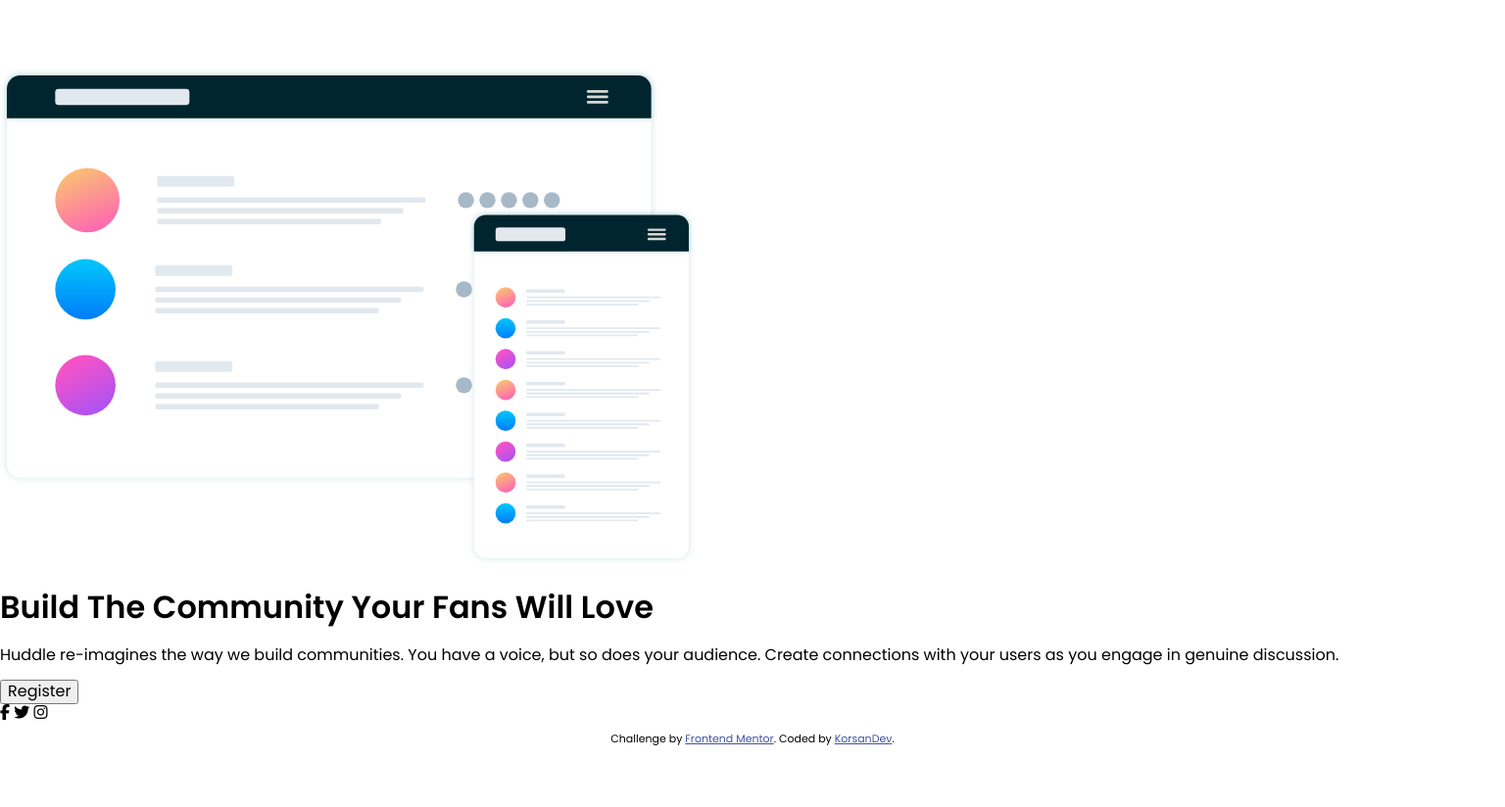
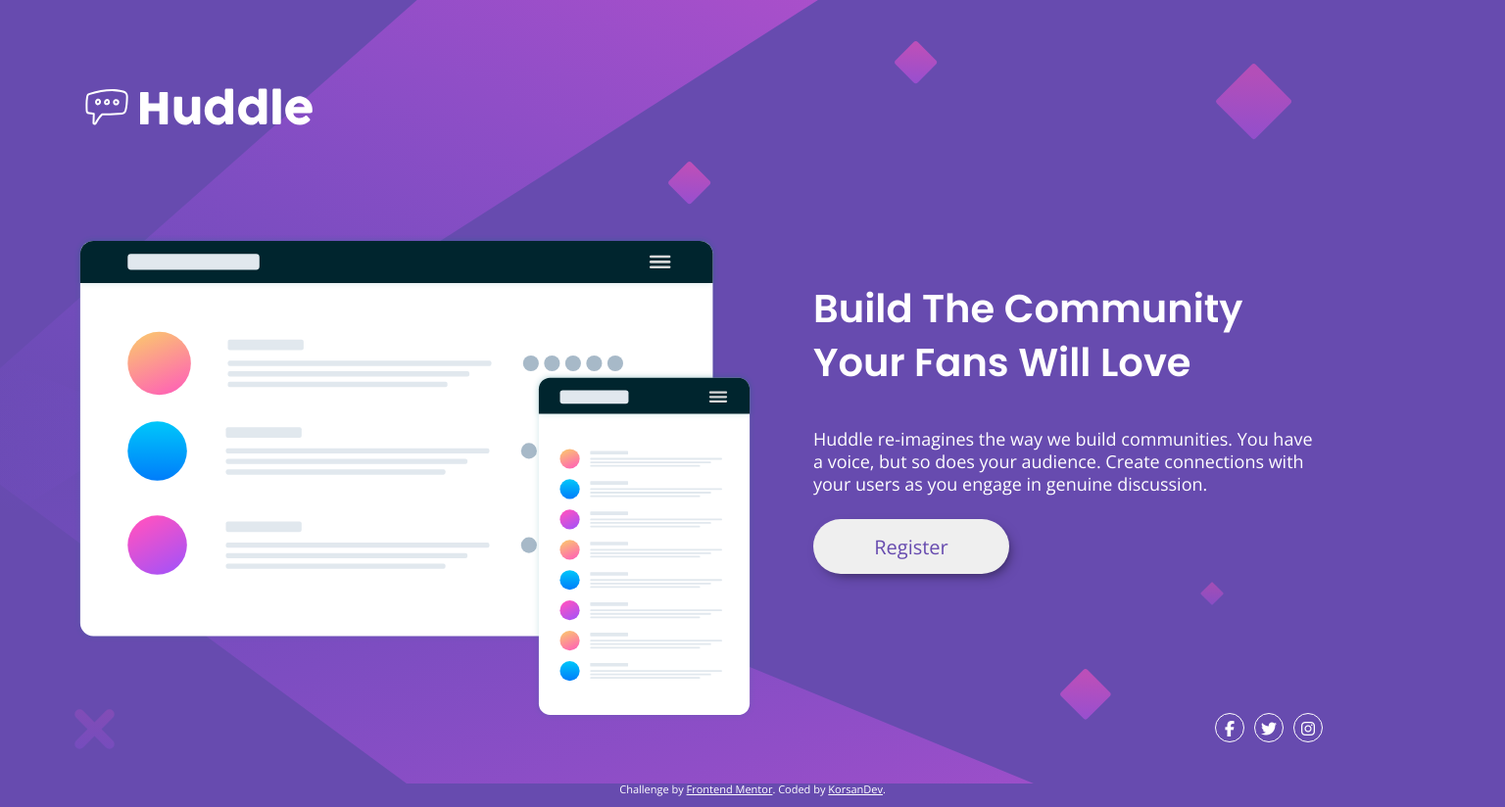
Before and after one commit to KorsanDev/6_huddle-landing-page-with-single-introductory-section, a plain HTML site: page index.html in a window 1536 px wide. Shown: the whole page at 98% size. Before the commit the page ends 800 px from the top, so only its background shows below. Drawn offline with nearby package versions, Linux system fonts and the light colour scheme.

Commit message:
finished challenge

```diff
--- a/css/styles.css
+++ b/css/styles.css
@@ -14,14 +14,130 @@ html {
 }
 body {
   font-family: "Open Sans", sans-serif;
+  background-image: url(../images/bg-mobile.svg);
+  background-color: var(--violet);
+  background-repeat: no-repeat;
+  background-size: 100%;
+}
+main {
+  margin: 38px 36px;
+  display: flex;
+  flex-direction: column;
+  align-items: center;
+}
+/* ------------------Section 1------------------ */
+.section1 .images-container .logo-container {
+  width: 42%;
+}
+.section1 .images-container .logo {
+  max-width: 250px;
+}
+.section1 .images-container .illustration {
+  margin-top: 62px;
+  max-width: 696px;
+}
+/* ------------------Section 2------------------ */
+.section2 {
+  max-width: 696px;
+  text-align: center;
+  color: white;
+}
+.section2 h1 {
   font-family: "Poppins", sans-serif;
+  margin-top: 64px;
+  font-size: 25px;
 }
-/* ------------------Start Footer------------------ */
+.section2 p {
+  line-height: 23px;
+  font-weight: 400;
+  margin-bottom: 24px;
+}
+.section2 button {
+  border: none;
+  color: var(--violet);
+  height: 43px;
+  width: 200px;
+  border-radius: 20px;
+  font-size: 13px;
+  box-shadow: 4px 5px 13px -5px rgba(0, 0, 0, 0.6);
+}
+.section2 button:hover {
+  background: var(--soft-magenta);
+  color: white;
+}
+.section2 .social-icons {
+  margin-top: 64px;
+  text-align: center;
+}
+.section2 .social-icons .icons-container {
+  width: 110px;
+  display: inline-flex;
+  justify-content: space-between;
+}
+.section2 .social-icons .fa-brands {
+  border: 1px solid white;
+  color: white;
+  border-radius: 50%;
+  height: 30px;
+  width: 30px;
+  padding-top: 7px;
+}
+.section2 .social-icons .fa-brands:hover {
+  color: var(--soft-magenta);
+  border: 1px solid var(--soft-magenta);
+}
+/* ------------------Footer------------------ */
 .attribution {
   font-size: 11px;
   text-align: center;
+  color: white;
 }
 .attribution a {
-  color: hsl(228, 45%, 44%);
+  color: white;
 }
-/* ------------------End Footer------------------ */
+/* °°°°°°°°°°°°°°°°°°°°°°(>=1440px)°°°°°°°°°°°°°°°°°°°°°° */
+@media only screen and (min-width: 1440px) {
+  body {
+    background-image: url(../images/bg-desktop.svg);
+    background-size: unset;
+  }
+  main {
+    margin: 57px 80px 40px 75px;
+    flex-direction: row;
+  }
+  /* ------------------Section 1------------------ */
+  .section1 .images-container .illustration {
+    margin-top: 96px;
+  }
+  /* ------------------Section 2------------------ */
+  .section2 {
+    height: 512px;
+    width: 520px;
+    text-align: left;
+    display: flex;
+    flex-direction: column;
+    margin-left: 59px;
+    margin-top: calc(248px - 57px);
+  }
+  .section2 h1 {
+    font-size: 40px;
+    padding-top: 40px;
+    padding-bottom: 39px;
+    margin: 0px;
+    line-height: 55px;
+  }
+  .section2 p {
+    margin-top: 0px;
+    margin-bottom: 24px;
+    font-size: 18px;
+  }
+  .section2 button {
+    font-size: 20px;
+    height: 56px;
+    border-radius: 30px;
+  }
+  .section2 .social-icons {
+    margin-top: 142px;
+    align-self: flex-end;
+  }
+}
--- a/index.html
+++ b/index.html
@@ -22,28 +22,37 @@
     </title>
   </head>
   <body>
+    <main>
       <section class="section1">
+        <div class="images-container">
           <div class="logo-container">
-        <img src="images/logo.svg" alt="logo" />
+            <img class="logo" src="images/logo.svg" alt="logo" width="100%" />
           </div>
-      <div class="image-container">
-        <img src="images/illustration-mockups.svg" alt="illustration-mockups" />
+          <img
+            class="illustration"
+            src="images/illustration-mockups.svg"
+            alt="illustration-mockups"
+            width="100%"
+          />
         </div>
       </section>
       <section class="section2">
         <h1>Build The Community Your Fans Will Love</h1>
         <p>
           Huddle re-imagines the way we build communities. You have a voice, but
-        so does your audience. Create connections with your users as you engage
-        in genuine discussion.
+          so does your audience. Create connections with your users as you
+          engage in genuine discussion.
         </p>
         <button>Register</button>
-    </section>
         <div class="social-icons">
+          <div class="icons-container">
             <a class="fa-brands fa-facebook-f"></a>
             <a class="fa-brands fa-twitter"></a>
             <a class="fa-brands fa-instagram"></a>
           </div>
+        </div>
+      </section>
+    </main>
     <footer>
       <p class="attribution">
         Challenge by
```
Lines whose indentation alone changed are shown as unchanged.
